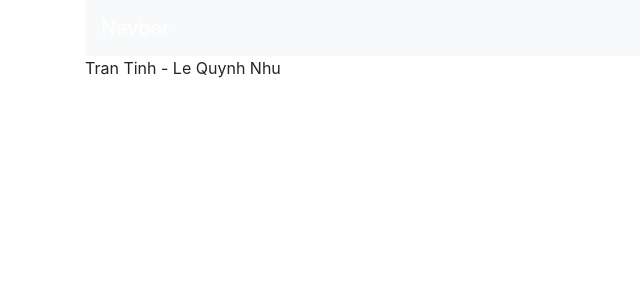
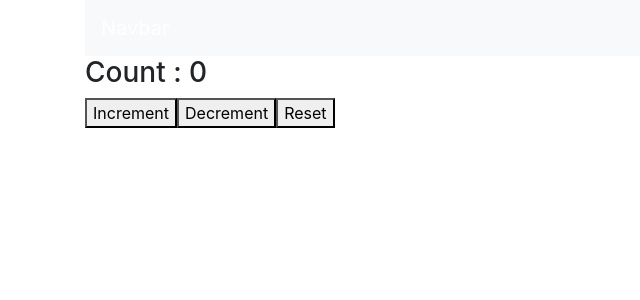
Before and after one commit to TranTinh96/Hooks, a React (Create React App) app: page / in a window 1280 px wide. Shown: the top 300 px of the page, without its empty margins (0-640 px from the left). Built offline with nearby package versions, Linux system fonts and the light colour scheme.

Commit message:
simple state & action

```diff
--- a/src/App.js
+++ b/src/App.js
@@ -5,6 +5,7 @@
 //import Count from "./components/detail/count"
 //import DataFeching from "./components/Fetching/DataFeching"
 import ComponentC from "./components/componentC"
+import CountOne  from "./components/reducer/CountOne"
 
 export const UserContext = React.createContext();
 export const ChannelContext = React.createContext()
@@ -17,11 +18,7 @@
           <Navbar.Brand href="#">Navbar</Navbar.Brand>
       </Navbar>
       {/*<MouseContainer/>*/ }
-      <UserContext.Provider value={'Tran Tinh'}>
-        <ChannelContext.Provider value={'Le Quynh Nhu'} >
-            <ComponentC/>
-        </ChannelContext.Provider>
-      </UserContext.Provider>
+      <CountOne/>
 
     </div>
   );
--- /dev/null
+++ b/src/components/reducer/CountOne.js
@@ -0,0 +1,33 @@
+import React, { useReducer } from 'react'
+
+const initialState  = 0
+
+
+const reducer =(state , action) => {
+   switch (action) {
+
+   case 'increment':
+      return  state + 1
+   case "decrement":
+      return state - 1
+   case 'reset':
+      return initialState
+   default:
+      return state
+   }
+}
+
+
+ function CountOne() {
+   const [count , dispatch] = useReducer(reducer,initialState)
+      return (
+         <div>
+            <h3> Count : {count}</h3>
+            <button onClick={()=>dispatch('increment')} >Increment</button>
+            <button onClick={()=>dispatch('decrement')}>Decrement</button>
+            <button onClick={()=>dispatch('reset')}>Reset</button>
+         </div>
+      )
+}
+
+export default CountOne
```
